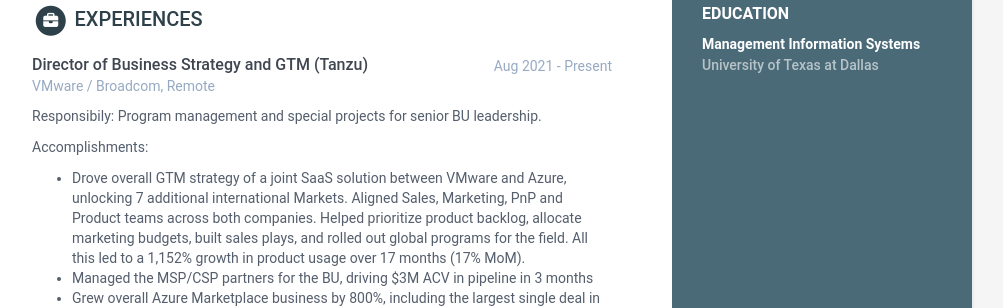
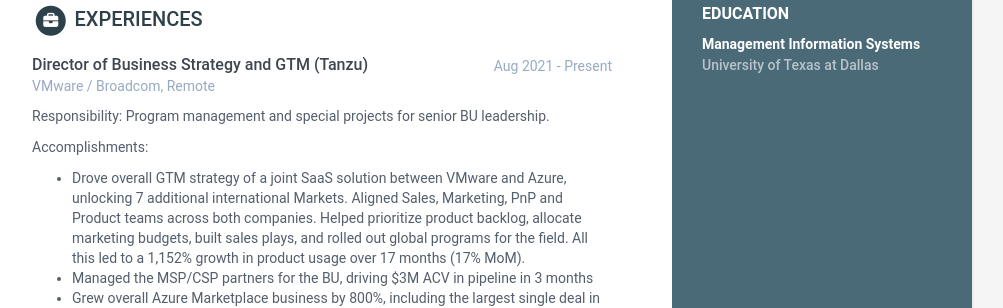
Before and after one commit to ryandotclair/online-cv-pdf, a Jekyll site: the page built from index.html, in a window 1280 px wide. Shown: the part 560-868 px from the top of the page, without its empty margins (168-1171 px from the left). Built offline with Jekyll 4.4.1, drawn with Linux system fonts in a browser that asks for light colours; some of the changed lines change nothing that is shown.

Commit message:
fix typo

```diff
--- a/_data/data.yml
+++ b/_data/data.yml
@@ -56,7 +56,7 @@
         time: Aug 2021 - Present
         company: VMware / Broadcom, Remote
         details: |
-          Responsibily: Program management and special projects for senior BU leadership.
+          Responsibility: Program management and special projects for senior BU leadership.
 
           Accomplishments:
             - Drove overall GTM strategy of a joint SaaS solution between VMware and Azure, unlocking 7 additional international Markets. Aligned Sales, Marketing, PnP and Product teams across both companies. Helped prioritize product backlog, allocate marketing budgets, built sales plays, and rolled out global programs for the field. All this led to a 1,152% growth in product usage over 17 months (17% MoM).
```
